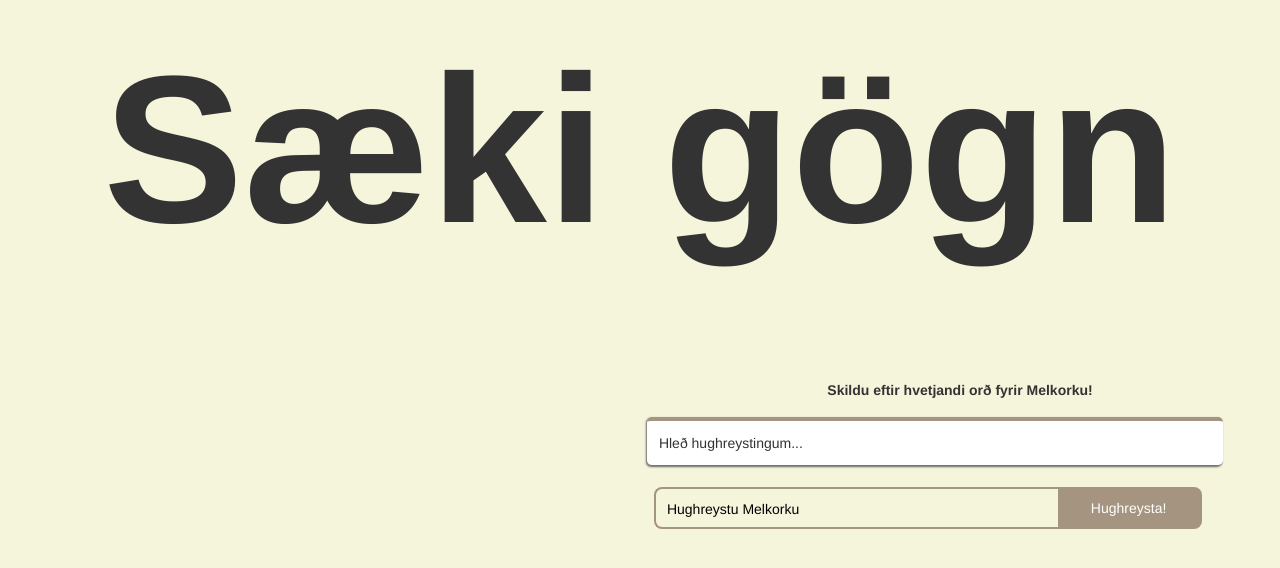
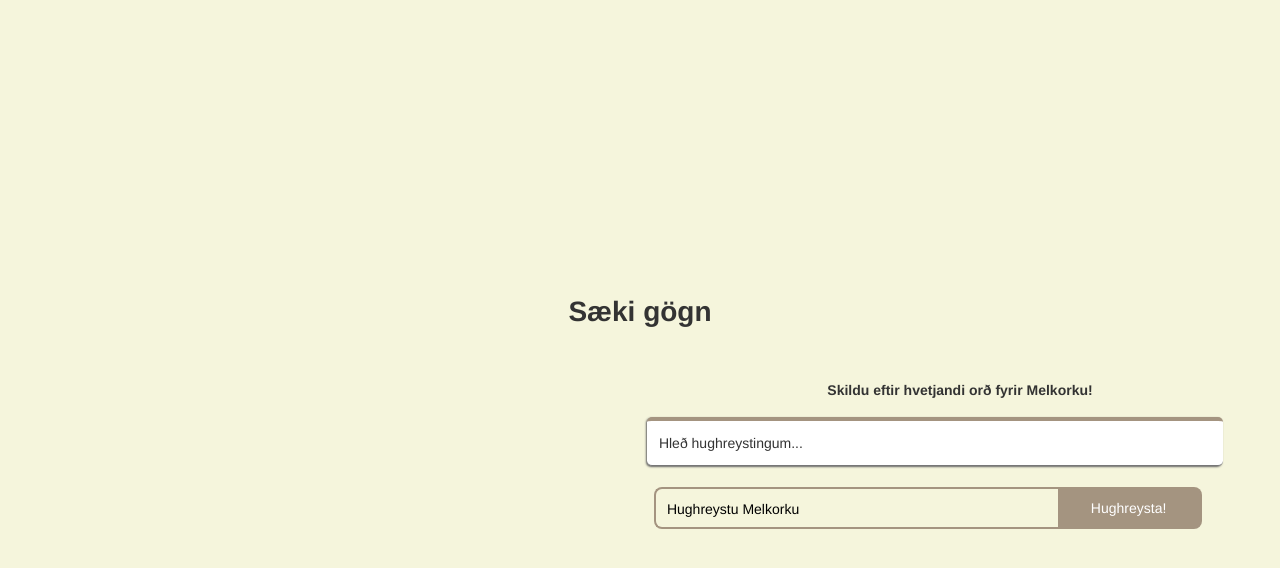
Before and after one commit to sindrip/visokorka, a website: page public/index.html in a window 1280 px wide. Drawn offline with nearby package versions, Linux system fonts and the light colour scheme; no server answers.

Commit message:
Added the getting data into support text so it scales well

```diff
--- a/public/index.html
+++ b/public/index.html
@@ -19,9 +19,10 @@
     <main>
       <div class="mainContent">
         <div class="mainText">
-          <p class="mainTextP">Sæki gögn</p>
+          <p class="mainTextP"></p>
         </div>
         <div class="supportText">
+          <p class="supportTextP">Sæki gögn</p>
         </div>
       </div>
       <div class="extraContent">
--- a/public/index.js
+++ b/public/index.js
@@ -46,6 +46,6 @@ document.addEventListener("DOMContentLoaded", function(event) {
   function updateData(data) {
     // Updates text
     $(".mainTextP")[0].innerHTML = data.message;
-    $(".supportText")[0].innerHTML = data.extra;
+    $(".supportTextP")[0].innerHTML = data.extra;
   }
 });
```
